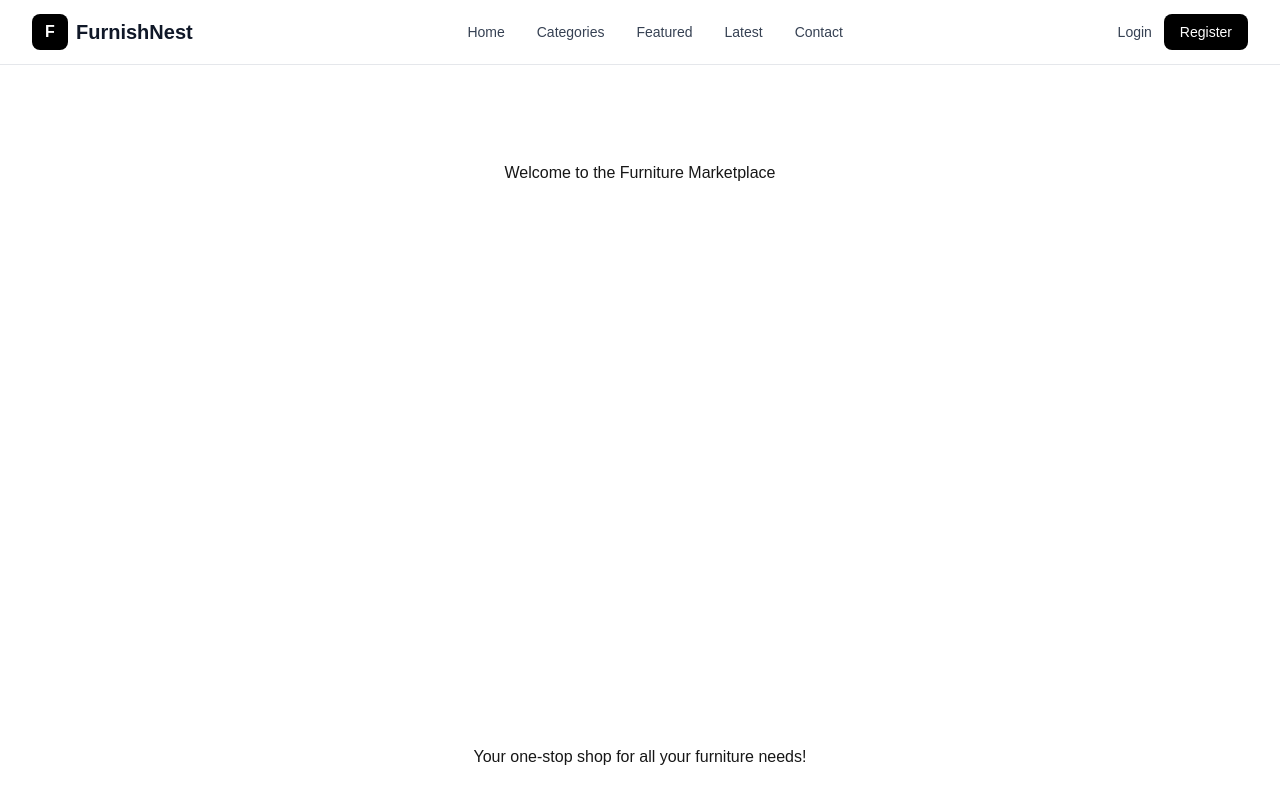
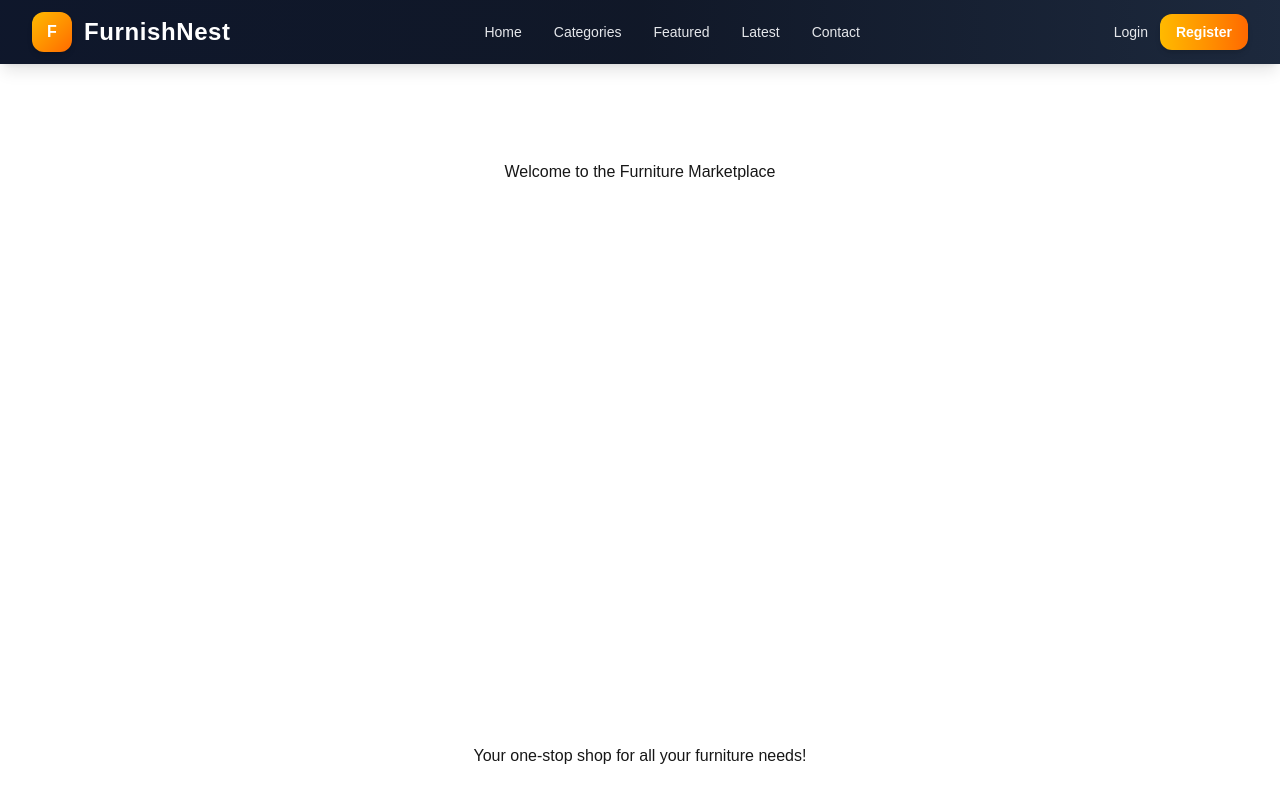
Before and after one commit to sakhawat236hossain/FurnitureNest-Marketplace, a Next.js app: page / in a window 1280 px wide. Shown: the top 800 px of the page. Built offline with nearby package versions, Linux system fonts and the light colour scheme.

Commit message:
cenge navbar style

```diff
--- a/src/app/common/Navbar.jsx
+++ b/src/app/common/Navbar.jsx
@@ -1,55 +1,66 @@
-import React from 'react';
+'use client';
+
+import React, { useState } from 'react';
 
 export default function Navbar() {
+  const [open, setOpen] = useState(false);
+
+  const Links = () => (
+    <>
+      <a href="#home" className="hover:text-amber-500 transition">
+        Home
+      </a>
+
+      <a href="#categories" className="hover:text-amber-500 transition">
+        Categories
+      </a>
+
+      <a href="#featured" className="hover:text-amber-500 transition">
+        Featured
+      </a>
+
+      <a href="#latest" className="hover:text-amber-500 transition">
+        Latest
+      </a>
+
+      <a href="#contact" className="hover:text-amber-500 transition">
+        Contact
+      </a>
+    </>
+  );
+
   return (
-    <header className="sticky top-0 z-50 bg-white/95 backdrop-blur border-b border-gray-200">
+    <header className="sticky top-0 z-50 bg-gradient-to-r from-slate-900 via-gray-900 to-slate-800 shadow-lg">
       <div className="max-w-7xl mx-auto px-4 sm:px-6 lg:px-8">
         <div className="flex items-center justify-between h-16">
           {/* Logo */}
-          <a href="/" className="flex items-center gap-2">
-            <div className="w-9 h-9 rounded-lg bg-black text-white flex items-center justify-center font-bold">
+          <a href="/" className="flex items-center gap-3">
+            <div className="w-10 h-10 rounded-xl bg-gradient-to-br from-amber-400 to-orange-500 text-white flex items-center justify-center font-bold shadow-md">
               F
             </div>
-            <span className="text-xl font-bold text-gray-900">
+
+            <span className="text-2xl font-extrabold text-white tracking-wide">
               FurnishNest
             </span>
           </a>
 
           {/* Desktop Menu */}
-          <nav className="hidden md:flex items-center gap-8 text-sm font-medium text-gray-700">
-            <a href="#home" className="hover:text-black transition">
-              Home
-            </a>
-
-            <a href="#categories" className="hover:text-black transition">
-              Categories
-            </a>
-
-            <a href="#featured" className="hover:text-black transition">
-              Featured
-            </a>
-
-            <a href="#latest" className="hover:text-black transition">
-              Latest
-            </a>
-
-            <a href="#contact" className="hover:text-black transition">
-              Contact
-            </a>
+          <nav className="hidden md:flex items-center gap-8 text-sm font-medium text-gray-200">
+            <Links />
           </nav>
 
-          {/* Right Side */}
+          {/* Desktop Buttons */}
           <div className="hidden md:flex items-center gap-3">
             <a
               href="/login"
-              className="text-sm font-medium text-gray-700 hover:text-black transition"
+              className="text-sm font-medium text-gray-200 hover:text-amber-400 transition"
             >
               Login
             </a>
 
             <a
               href="/register"
-              className="bg-black text-white px-4 py-2 rounded-lg text-sm font-medium hover:bg-gray-800 transition"
+              className="bg-gradient-to-r from-amber-400 to-orange-500 text-white px-4 py-2 rounded-xl text-sm font-semibold shadow-md hover:scale-105 hover:shadow-lg transition duration-300"
             >
               Register
             </a>
@@ -57,16 +68,33 @@ export default function Navbar() {
 
           {/* Mobile Menu Button */}
           <button
-            className="md:hidden p-2 rounded-lg hover:bg-gray-100 transition"
+            onClick={() => setOpen(!open)}
+            className="md:hidden p-2 rounded-lg hover:bg-white/10 transition text-white"
             aria-label="Open menu"
           >
+            {open ? (
               <svg
                 xmlns="http://www.w3.org/2000/svg"
                 fill="none"
                 viewBox="0 0 24 24"
                 strokeWidth={1.5}
                 stroke="currentColor"
-              className="w-6 h-6 text-gray-800"
+                className="w-6 h-6"
+              >
+                <path
+                  strokeLinecap="round"
+                  strokeLinejoin="round"
+                  d="M6 18L18 6M6 6l12 12"
+                />
+              </svg>
+            ) : (
+              <svg
+                xmlns="http://www.w3.org/2000/svg"
+                fill="none"
+                viewBox="0 0 24 24"
+                strokeWidth={1.5}
+                stroke="currentColor"
+                className="w-6 h-6"
               >
                 <path
                   strokeLinecap="round"
@@ -74,8 +102,32 @@ export default function Navbar() {
                   d="M3.75 6.75h16.5M3.75 12h16.5m-16.5 5.25h16.5"
                 />
               </svg>
+            )}
           </button>
         </div>
+
+        {/* Mobile Menu */}
+        {open && (
+          <div className="md:hidden pb-4 border-t border-white/10 bg-slate-900/95 rounded-b-2xl">
+            <nav className="flex flex-col gap-4 pt-4 text-sm font-medium text-gray-200 px-2">
+              <Links />
+
+              <a
+                href="/login"
+                className="pt-3 border-t border-white/10 hover:text-amber-400 transition"
+              >
+                Login
+              </a>
+
+              <a
+                href="/register"
+                className="bg-gradient-to-r from-amber-400 to-orange-500 text-white px-4 py-2 rounded-xl text-center font-semibold hover:scale-[1.02] transition duration-300"
+              >
+                Register
+              </a>
+            </nav>
+          </div>
+        )}
       </div>
     </header>
   );
```
Lines whose indentation alone changed are shown as unchanged.
